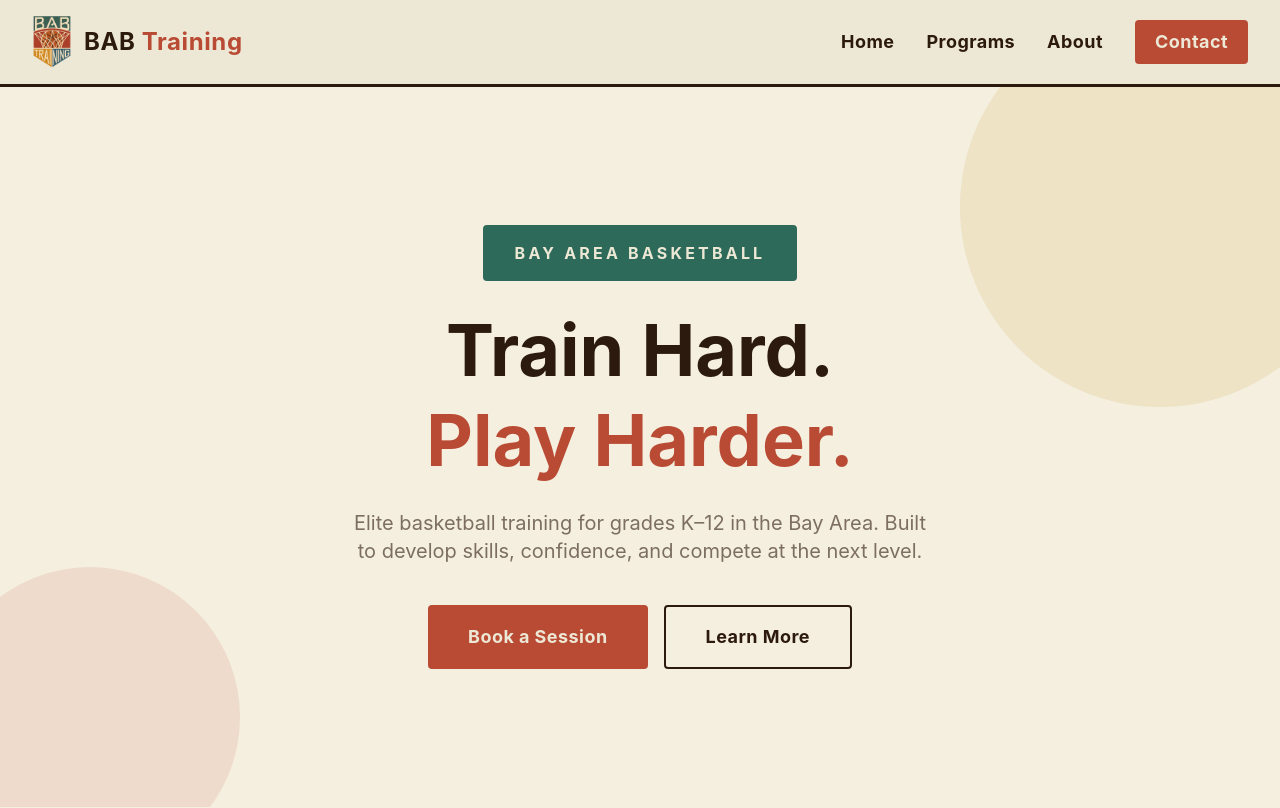
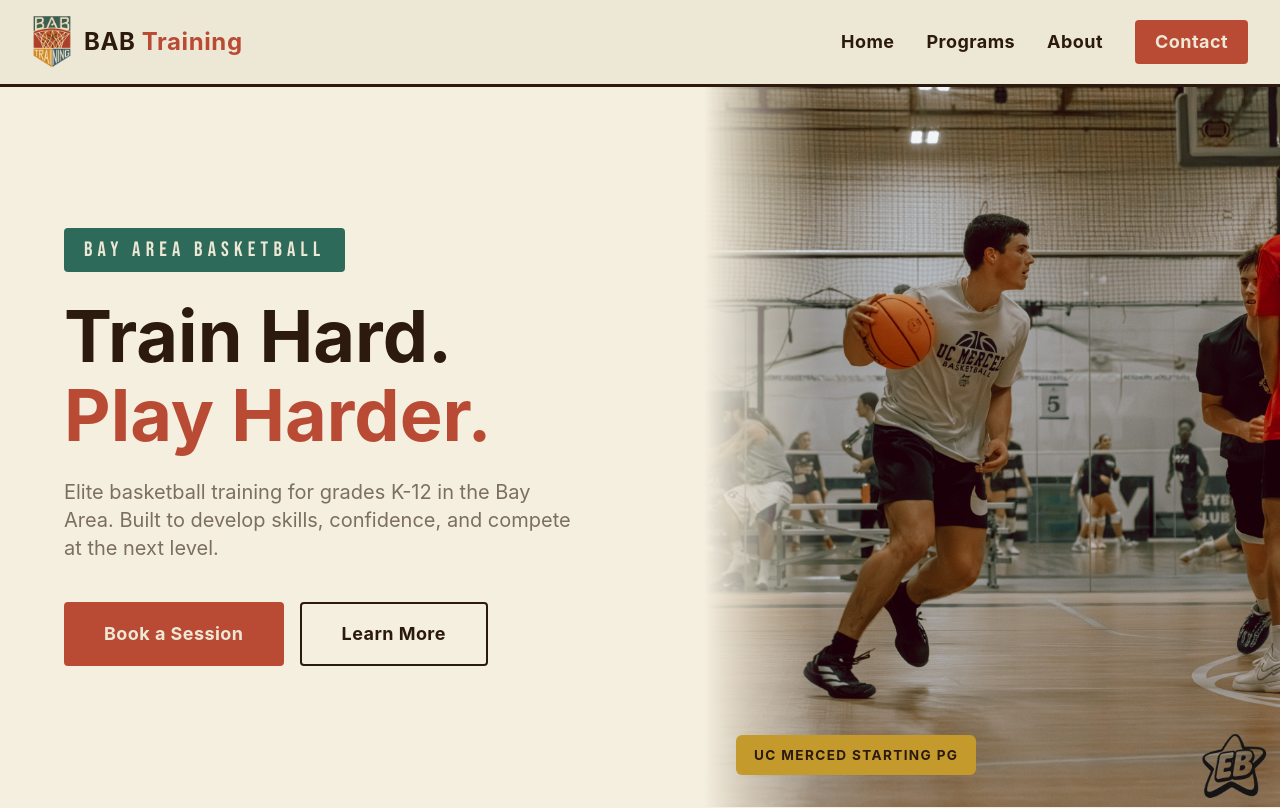
Before and after one commit to jtaylor1cs/bab-basketball, a React (Vite) app: page / in a window 1280 px wide. Shown: the top 808 px of the page. Built offline with nearby package versions, Linux system fonts and the light colour scheme.

Commit message:
Updated main page

```diff
--- a/index.html
+++ b/index.html
@@ -1,6 +1,7 @@
 <!doctype html>
 <html lang="en">
   <head>
+    <link href="https://fonts.googleapis.com/css2?family=Bebas+Neue&display=swap" rel="stylesheet">
     <meta charset="UTF-8" />
     <link rel="icon" type="image/svg+xml" href="/favicon.svg" />
     <meta name="viewport" content="width=device-width, initial-scale=1.0" />
--- a/src/components/About.jsx
+++ b/src/components/About.jsx
@@ -19,7 +19,7 @@ function About() {
           </div>
 
           <p style={{ color: '#2C1A0E' }} className="leading-relaxed text-lg opacity-80">
-          I'm Coach Jon — 5 years of coaching experience, a commissioner-level camp coach at Team Esface, and a current Division I captain at UC Merced. I've trained hundreds of young players and I know how to meet kids where they are and push them to the next level.
+          I'm Coach Jon — 5 years of coaching experience, a commissioner-level camp coach at Team Esface, and a current captain at UC Merced. I've trained hundreds of young players and I know how to meet kids where they are and push them to the next level.
 
           </p>
 
@@ -39,7 +39,7 @@ function About() {
   className="py-3 px-8 font-bold rounded tracking-wide hover:opacity-90 transition w-fit"
   onClick={() => document.getElementById('contact').scrollIntoView({ behavior: 'smooth' })}
 >
-  Work With Me
+  Start Training
 </button>
         </div>
 
--- a/src/components/Hero.jsx
+++ b/src/components/Hero.jsx
@@ -1,57 +1,40 @@
+import heroImage from '../assets/Esfaceworkout.jpg'
 
 function Hero() {
   return (
-      <section id="hero" style={{ backgroundColor: '#F5EFE0', minHeight: '90vh' }}
-
-        className="flex flex-col items-center justify-center text-center px-8 relative overflow-hidden"
+    <section
+      id="hero"
+      style={{ backgroundColor: '#F5EFE0', minHeight: '90vh' }}
+      className="flex flex-col md:flex-row items-stretch"
     >
-        <div
-          style={{
-            position: 'absolute',
-            top: '-80px',
-            right: '-80px',
-            width: '400px',
-            height: '400px',
-            backgroundColor: '#C49A2D',
-            borderRadius: '50%',
-            opacity: 0.15,
-          }}
-        />
-        <div
-          style={{
-            position: 'absolute',
-            bottom: '-60px',
-            left: '-60px',
-            width: '300px',
-            height: '300px',
-            backgroundColor: '#B94B35',
-            borderRadius: '50%',
-            opacity: 0.12,
-          }}
-        />
-
+      <div className="flex-1 flex flex-col justify-center px-10 md:px-16 py-20 md:py-0">
         <p
           style={{
+            fontFamily: "'Bebas Neue', cursive",
             color: '#EDE8D5',
             backgroundColor: '#2D6A5A',
-            letterSpacing: '0.2em',
+            letterSpacing: '0.25em',
+            fontSize: '1.3rem',
+            display: 'inline-block',
           }}
-          className="text-s font-bold uppercase px-8 py-4 rounded mb-6"
+          className="px-5 py-2 rounded mb-6 w-fit text-2xl"
         >
           Bay Area Basketball
         </p>
 
-        <h1 style={{ color: '#2C1A0E' }} className="text-7xl font-bold leading-tight mb-6">
+        <h1
+          style={{ color: '#2C1A0E', lineHeight: '1.1' }}
+          className="text-6xl md:text-7xl font-bold mb-6"
+        >
           Train Hard. <br />
           <span style={{ color: '#B94B35' }}>Play Harder.</span>
         </h1>
 
-        <p style={{ color: '#2C1A0E' }} className="text-xl max-w-xl mb-10 opacity-60">
-          Elite basketball training for grades K–12 in the Bay Area.
+        <p style={{ color: '#2C1A0E' }} className="text-xl max-w-lg mb-10 opacity-60">
+          Elite basketball training for grades K-12 in the Bay Area.
           Built to develop skills, confidence, and compete at the next level.
         </p>
 
-        <div className="flex gap-4">
         <div className="flex flex-col sm:flex-row gap-4">
           <button
             style={{ backgroundColor: '#B94B35', color: '#EDE8D5' }}
@@ -69,6 +52,59 @@ function Hero() {
           </button>
         </div>
       </div>
+
+      <div
+        className="flex-1 relative hidden md:block"
+        style={{ minHeight: '500px' }}
+      >
+        <img
+          src={heroImage}
+          alt="Coach Jon Taylor training"
+          className="absolute inset-0 w-full h-full object-cover object-top"
+        />
+        <div
+          style={{
+            position: 'absolute',
+            inset: 0,
+            background: 'linear-gradient(to right, #F5EFE0 0%, transparent 20%)',
+          }}
+        />
+        <div
+          style={{
+            position: 'absolute',
+            bottom: '32px',
+            left: '32px',
+            backgroundColor: '#C49A2D',
+            color: '#2C1A0E',
+            padding: '10px 18px',
+            borderRadius: '6px',
+            fontWeight: 'bold',
+            fontSize: '0.85rem',
+            letterSpacing: '0.1em',
+            textTransform: 'uppercase',
+          }}
+        >
+          UC Merced Starting PG
+        </div>
+      </div>
+
+      <div
+        className="md:hidden w-full relative"
+        style={{ height: '280px' }}
+      >
+        <img
+          src={heroImage}
+          alt="Coach Jon Taylor training"
+          className="absolute inset-0 w-full h-full object-cover object-top"
+        />
+        <div
+          style={{
+            position: 'absolute',
+            inset: 0,
+            background: 'linear-gradient(to bottom, #F5EFE0 0%, transparent 30%)',
+          }}
+        />
+      </div>
     </section>
   )
 }
```
Lines whose indentation alone changed are shown as unchanged.
